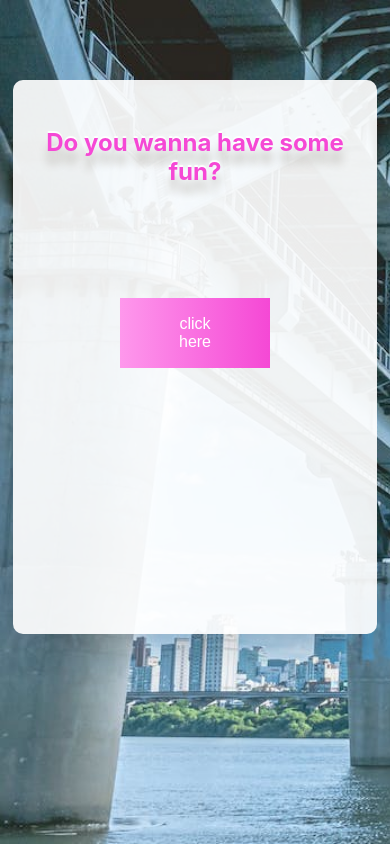
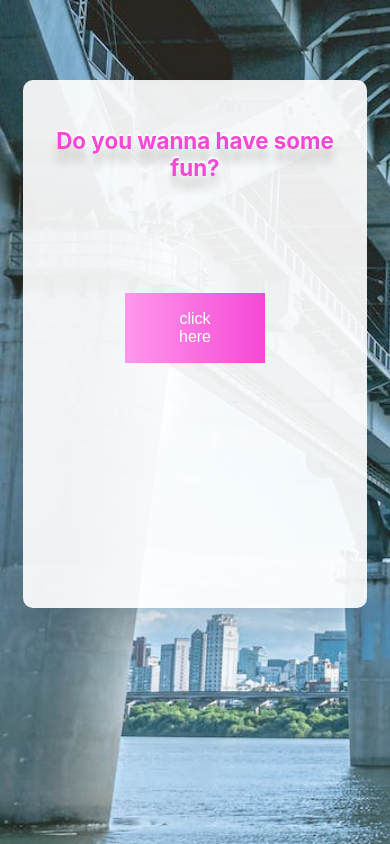
Before and after one commit to DashkaPotter/boredom-app, a React (Create React App) app: page / in a window 390 px wide. Built offline with nearby package versions, Linux system fonts and the light colour scheme; no server answers.

Commit message:
Update App.css

```diff
--- a/src/App.css
+++ b/src/App.css
@@ -60,24 +60,24 @@ h1{
 }
 @media all and (max-width:500px){
   h1{
-    font-size: 1.5rem;
+    font-size: 1.4rem;
   }
   .container{
-    width: 300px;
-    height: 58vh;
+    width: 280px;
+    height: 55vh;
   }
   .button{
     margin-top: 3.5rem;
     font-size: 1rem;
     width: 50%;
-    padding: 17px 48px;
+    padding: 17px 50px;
     text-transform: lowercase;
   }
   .par {
 margin-top: 3.5rem;
 }
 .idea{
-font-size: 25px;
+font-size: 22px;
 font-weight: 500;
 
 }
```
